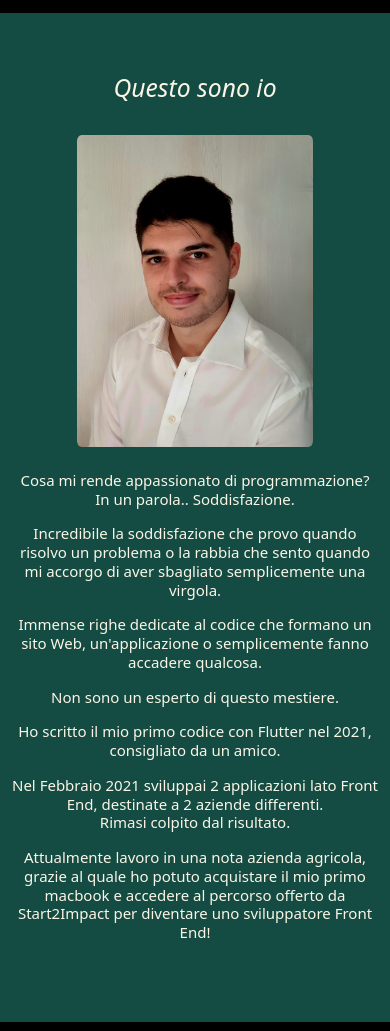
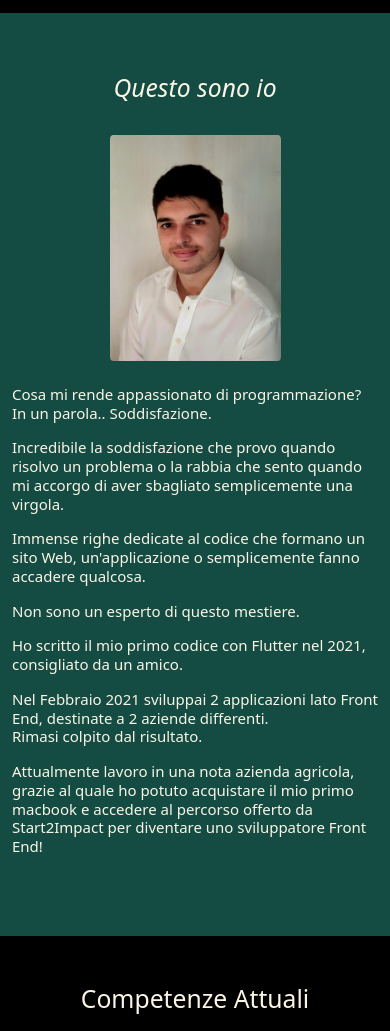
Before and after one commit to Gabriele-Angius-Developer/Gabriele-Angius---HTML-e-CSS, a website: page index.html in a window 390 px wide. Shown: the part 69-1100 px from the top of the page. Drawn offline with nearby package versions, Linux system fonts and the light colour scheme; files that its build step writes are made by us from their sources.

Commit message:
Update index.html

```diff
--- a/index.html
+++ b/index.html
@@ -74,11 +74,11 @@
       </div>
 
       <div class="row my-1 g-4 justify-content-around align-items-center">
-        <div class="col-8 col-lg-3 col-md-8">
+        <div class="col-6	col-sm-5	col-md-5	col-lg-4	col-xl-3	col-xxl-3">
           <img src="assets/img/profile.jpg" class="img-fluid" style="object-fit: cover; width: 100%; height: 100%; border-radius: 2%;" alt="img-profile">
         </div>
 
-        <div class="col-lg-6 text-center text-lg-start" >
+        <div class="col-lg-6 text-lg-start" >
           <p class="lead text-light lh-sm" style="font-size: 15px;">
             Cosa mi rende appassionato di programmazione? In un parola.. Soddisfazione.
           </p>
```
